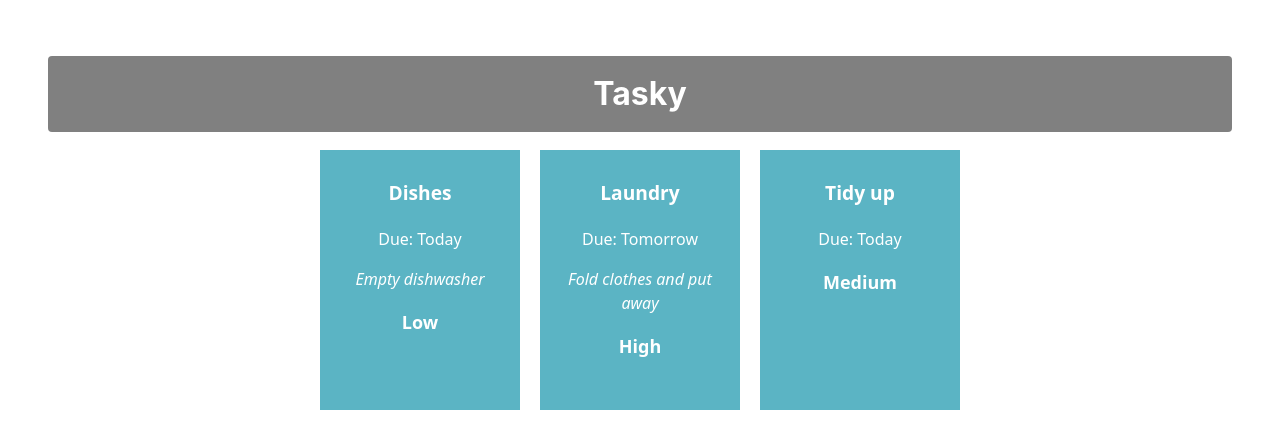
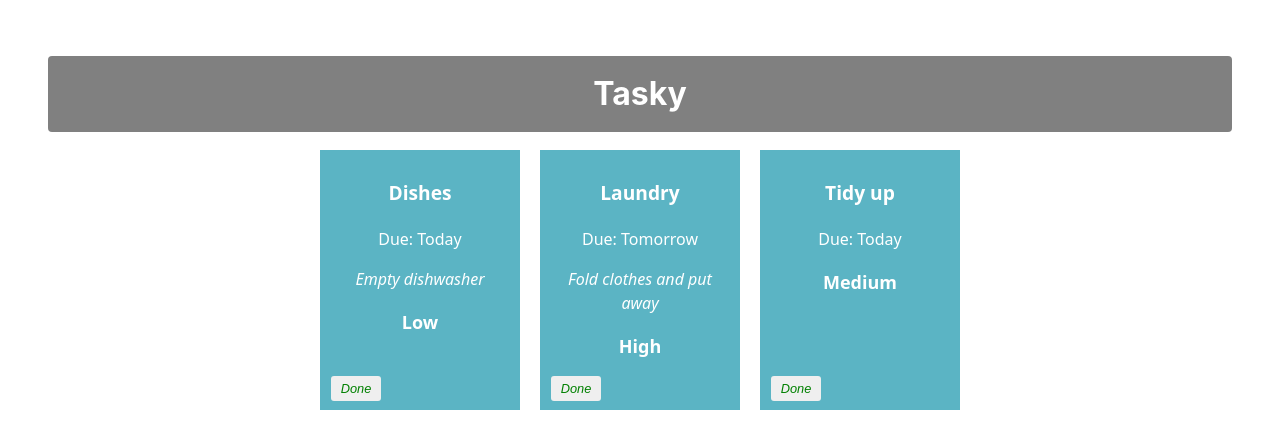
Before and after one commit to LorcanBrophy/react-basics-labs, a React (Vite) app in the folder tasky/: page / in a window 1280 px wide. Shown: the top 448 px of the page. Built offline with nearby package versions, Linux system fonts and the light colour scheme.

Commit message:
Mark task as done

```diff
--- a/tasky/src/App.css
+++ b/tasky/src/App.css
@@ -49,3 +49,20 @@
   font-weight: bold;
   font-size: large;
 }
+
+button {
+  border: none;
+  border-radius: 3px;
+  font-style: italic;
+  font-size: 0.8em;
+  margin: 4px 6px;
+  width: 50px;
+  height: 25px;
+}
+
+.doneButton {
+  position: absolute;
+  bottom: 5px;
+  left: 5px;
+  color: green;
+}
--- a/tasky/src/App.jsx
+++ b/tasky/src/App.jsx
@@ -6,11 +6,19 @@
 
     const [ taskState, setTaskState ] = useState({
       tasks: [
-        { id: 1, title:"Dishes", description: "Empty dishwasher", deadline: "Today", priority: "Low"},
-        { id: 2, title: "Laundry", description: "Fold clothes and put away", deadline: "Tomorrow", priority: "High" },
-        { id: 3, title: "Tidy up", deadline: "Today", priority: "Medium" }
+        { id: 1, title:"Dishes", description: "Empty dishwasher", deadline: "Today", priority: "Low", done: false },
+        { id: 2, title: "Laundry", description: "Fold clothes and put away", deadline: "Tomorrow", priority: "High", done: false },
+        { id: 3, title: "Tidy up", deadline: "Today", priority: "Medium", done: false }
       ]
     });
+
+      const doneHandler = (taskIndex) => {
+        const tasks = [...taskState.tasks];
+        tasks[taskIndex].done = !tasks[taskIndex].done;
+        setTaskState({tasks});
+        console.log(`${taskIndex} ${tasks[taskIndex].done}`);
+      }
+
 
 
 
@@ -21,13 +29,16 @@
         <h1>Tasky</h1>
 
 
-          {taskState.tasks.map((task) => (
+          {taskState.tasks.map((task, index) => (
             <Task
               title={task.title}
               description={task.description}
               deadline={task.deadline}
               priority={task.priority}
               key={task.is}
+              done={task.done}
+              markDone={() => doneHandler(index)}
+
             />
           ))}
 
--- a/tasky/src/components/Task.jsx
+++ b/tasky/src/components/Task.jsx
@@ -1,11 +1,16 @@
 const Task = (props) => {
 
     return (
-        <div className="card">
+        <div className="card" style={{backgroundColor: props.done ? 'lightgrey' : '#5bb4c4'}}>
+
             <p className="title">{props.title}</p>
             <p>Due: {props.deadline}</p>
             <p className="description">{props.description}</p>
             <p className="priority">{props.priority}</p>
+
+            <button onClick={props.markDone} className='doneButton'>Done</button>
+
+
         </div>
     )
 }
```
